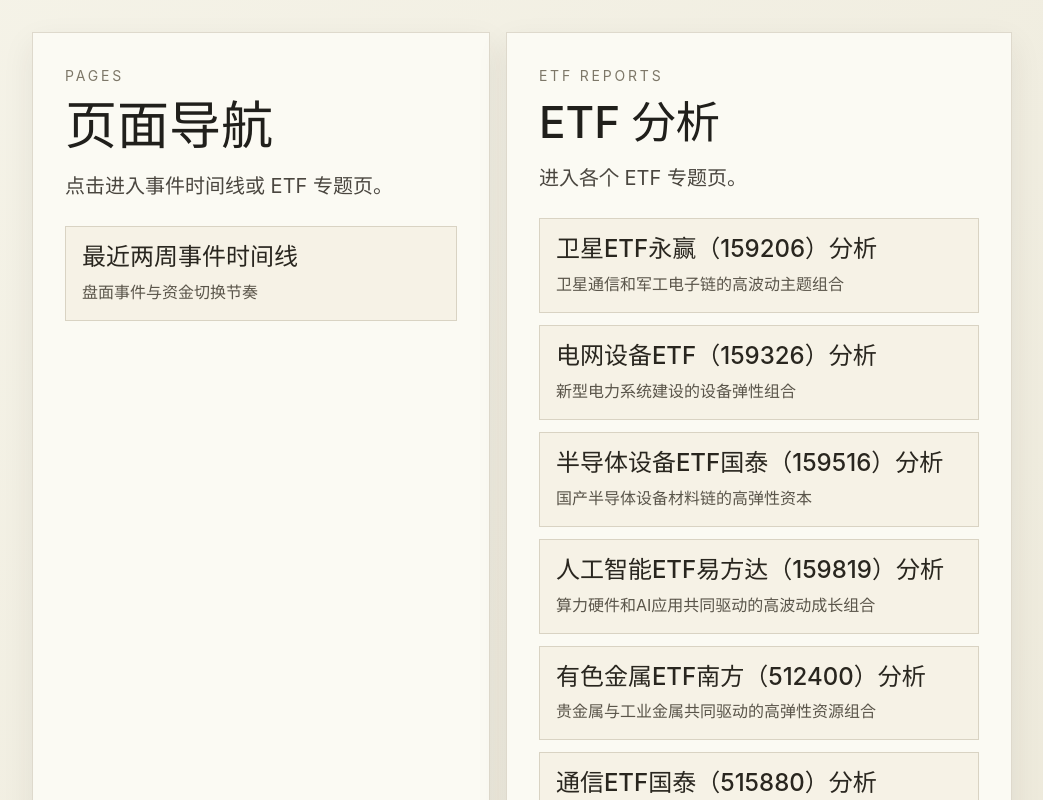
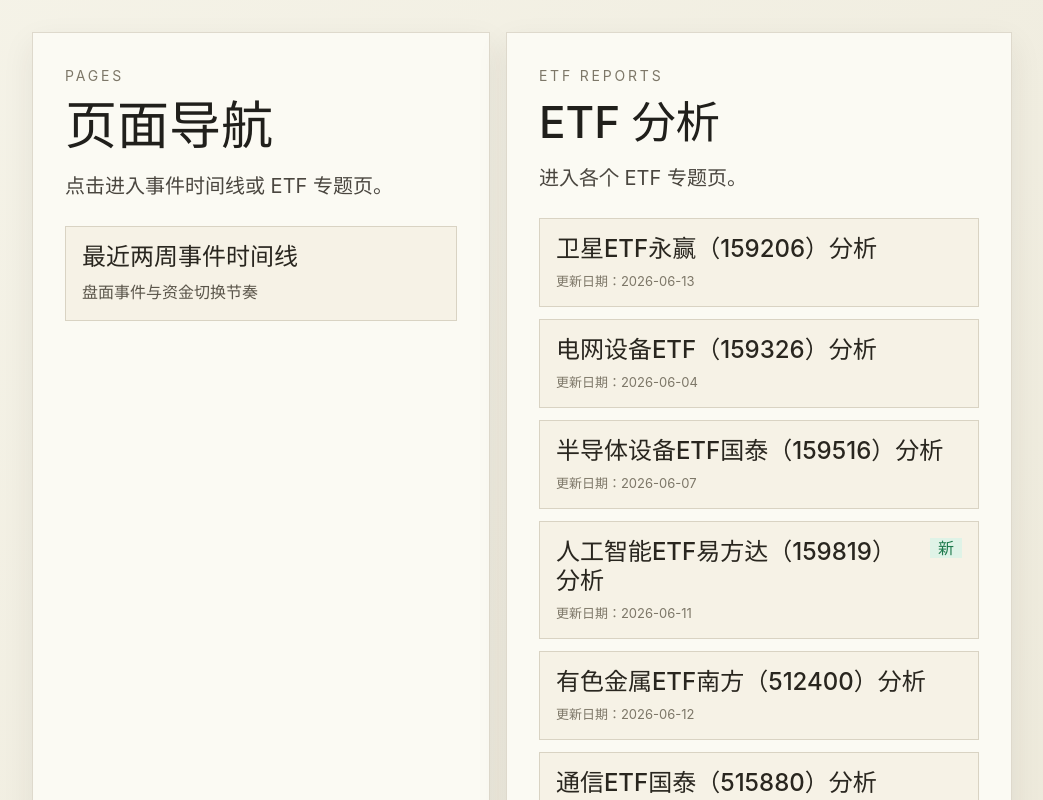
Before and after one commit to cenmen/market-insight, a React (Vite) app in the folder frontend/: page / in a window 1280 px wide. Shown: the top 800 px of the page, without its empty margins (118-1161 px from the left). Built offline with nearby package versions, Linux system fonts and the light colour scheme.

Commit message:
feat: 添加拥挤度分析功能，更新相关描述和接口调用；优化日期格式化逻辑

```diff
--- a/frontend/src/components/CongestionLineChart.jsx
+++ b/frontend/src/components/CongestionLineChart.jsx
@@ -94,10 +94,11 @@
 
 export default function CongestionLineChart({
   title = '拥挤度',
-  description = '近 90 日成交额占比变化。',
+  description = '热门板块近 90 日成交额占比变化',
+  chartCaption,
   days = 90,
   themes = DEFAULT_CONGESTION_THEMES,
-  height = 260,
+  height = 300,
 }) {
   const themeList = Array.isArray(themes) && themes.length > 0 ? themes : DEFAULT_CONGESTION_THEMES;
   const themeKeys = themeList.map(function mapTheme(theme) {
@@ -262,15 +263,15 @@
   const totalAmount = formatAmount(latestRow?.total_amount, latestRow?.unit);
 
   return (
-    <section className='break-inside-avoid rounded-[4pt] bg-[#faf9f5] p-[10pt]'>
+    <figure className='break-inside-avoid rounded-[4pt] bg-[#faf9f5] p-[10pt]'>
       <div className='flex flex-wrap items-end justify-between gap-[8pt]'>
         <div>
           <div className='text-[10pt] font-medium text-[#3d3d3a]'>{title}</div>
           <div className='mt-[3pt] text-[9pt] leading-[1.45] text-[#504e49]'>{description}</div>
         </div>
         <div className='text-right text-[8.5pt] leading-[1.45] text-[#6b6a64]'>
-          <div>最近日期 {latestDate}</div>
-          <div>总成交额 {totalAmount}</div>
+          <div>最近交易日期 {latestDate}</div>
+          <div>两市总成交额 {totalAmount}</div>
         </div>
       </div>
 
@@ -293,6 +294,7 @@
         {query.isError ? <p className='text-[9pt] text-[#8a4b3b]'>{query.error?.message || '拥挤度加载失败'}</p> : null}
         {!query.isLoading && !query.isError ? <BaseChart option={option} height={height} /> : null}
       </div>
-    </section>
+      {chartCaption ? <figcaption className='mt-[4pt] text-[9pt] leading-[1.5] text-[#6b6a64]'>{chartCaption}</figcaption> : null}
+    </figure>
   );
 }
--- a/frontend/src/data/etfs/etf159206.jsx
+++ b/frontend/src/data/etfs/etf159206.jsx
@@ -119,7 +119,7 @@
     scale: '175.24 亿元',
   },
   report: {
-    date: '2026-06-12',
+    date: '2026-06-13',
     author: '抖音 · ETF主线侦探',
     headlineSignal: '空天信息主题观察',
     heatScore: 3,
--- a/frontend/src/pages/EtfReport.jsx
+++ b/frontend/src/pages/EtfReport.jsx
@@ -313,7 +313,7 @@
         </section>
 
         <section>
-          <CongestionLineChart />
+          <CongestionLineChart chartCaption={data.report.congestionCaption} />
         </section>
 
         {data.report.timelineEvents?.length > 0 ? (
--- a/frontend/src/pages/Home.jsx
+++ b/frontend/src/pages/Home.jsx
@@ -1,12 +1,39 @@
+import { format, isSameDay, parseISO } from 'date-fns';
 import { Link } from 'react-router-dom';
 
 import etfs from '@/data/etfs';
+
+function formatReportDate(value) {
+  if (typeof value !== 'string' || value.length === 0) {
+    return '--';
+  }
+
+  try {
+    return format(parseISO(value), 'yyyy-MM-dd');
+  } catch {
+    return value;
+  }
+}
+
+function isTodayReportDate(value) {
+  if (typeof value !== 'string' || value.length === 0) {
+    return false;
+  }
+
+  try {
+    return isSameDay(parseISO(value), new Date());
+  } catch {
+    return false;
+  }
+}
 
 function mapEtfPage(data) {
   return {
     path: `/etf/${data.etf.code}`,
     title: `${data.etf.name}（${data.etf.code}）分析`,
     description: data.report?.coreJudgment || data.etf.intro,
+    updateDate: formatReportDate(data.report?.date),
+    isNew: isTodayReportDate(data.report?.date),
   };
 }
 
@@ -40,9 +67,17 @@
           <ul className='m-0 grid list-none gap-3 p-0'>
             {etfPageLinks.map((page) => (
               <li key={page.path}>
-                <Link to={page.path} className='block border border-[#d9d3c3] bg-[#f6f2e6] p-4 text-inherit no-underline transition-transform duration-150 ease-in hover:-translate-y-[2px] hover:shadow-[0_8px_18px_rgba(45,39,29,0.1)]'>
-                  <span className='block text-[24px] leading-[1.2] font-medium'>{page.title}</span>
-                  <small className='mt-2 block text-[14px] text-[#5a554a] md:text-[16px]'>{page.description}</small>
+                <Link
+                  to={page.path}
+                  className='block border border-[#d9d3c3] bg-[#f6f2e6] p-4 text-inherit no-underline transition-transform duration-150 ease-in hover:-translate-y-[2px] hover:shadow-[0_8px_18px_rgba(45,39,29,0.1)]'
+                >
+                  <div className='flex items-start justify-between gap-3'>
+                    <span className='block text-[24px] leading-[1.2] font-medium'>{page.title}</span>
+                    {page.isNew ? (
+                      <span className='inline-flex shrink-0 items-center bg-[#dff3e7] px-2 py-0.5 text-[16px] leading-none font-medium text-[#1f7a4d]'>新</span>
+                    ) : null}
+                  </div>
+                  <div className='mt-2 text-[13px] leading-[1.4] text-[#7d7768]'>更新日期：{page.updateDate}</div>
                 </Link>
               </li>
             ))}
```
Also changed, not shown: 2 other files (tests, documents, lock files or other folders).
